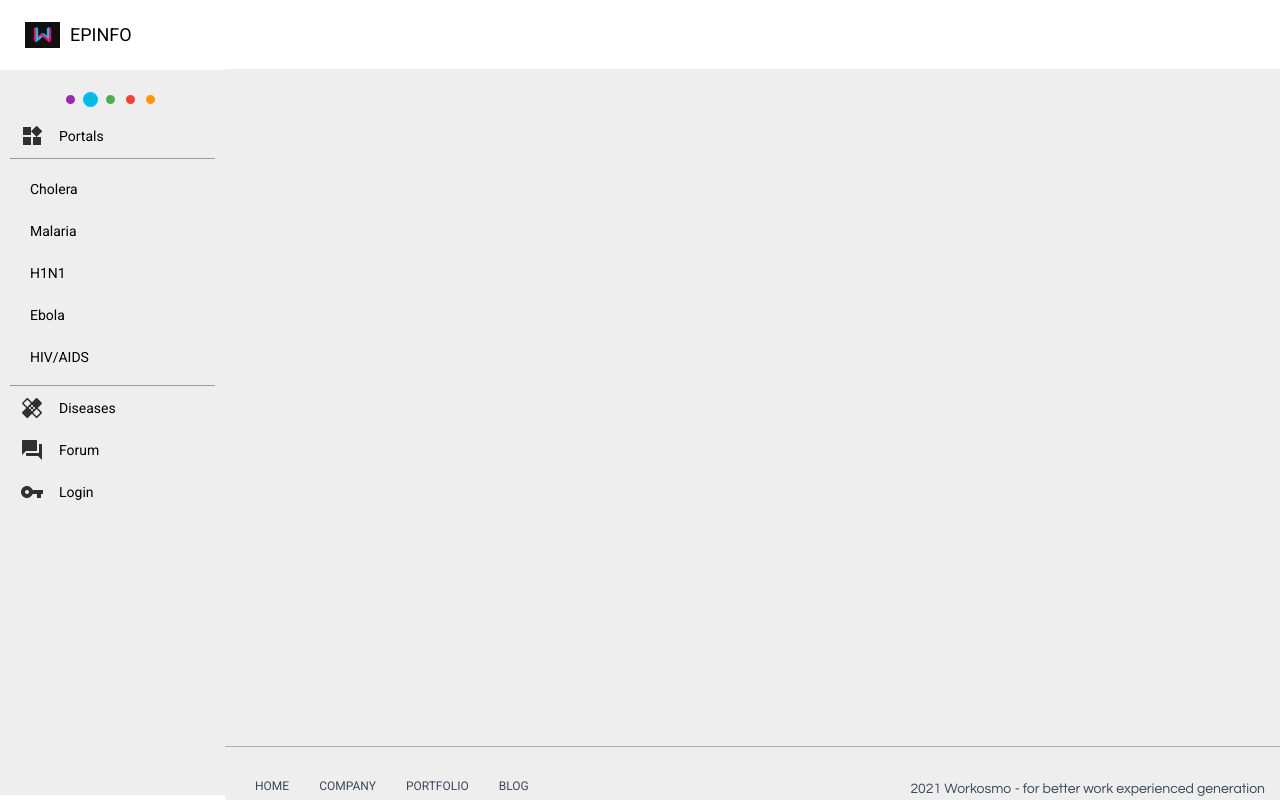
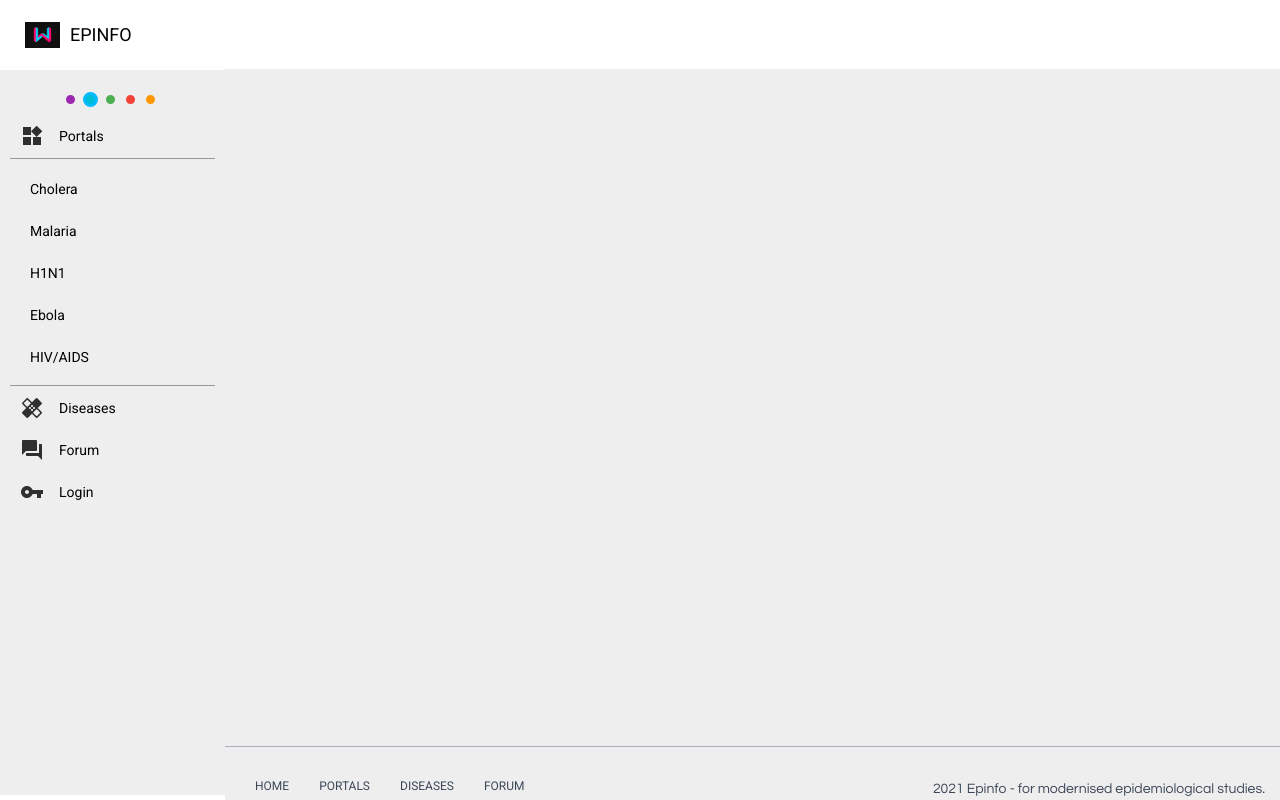
Before and after one commit to abby3010/DevFest-Hackathon, a React (Create React App) app in the folder client/: page /app in a window 1280 px wide. Built offline with nearby package versions, Linux system fonts and the light colour scheme.

Commit message:
footer updated

```diff
--- a/client/src/components/Footer/Footer.js
+++ b/client/src/components/Footer/Footer.js
@@ -17,23 +17,23 @@ export default function Footer(props) {
         <div className={classes.left}>
           <List className={classes.list}>
             <ListItem className={classes.inlineBlock}>
-              <a href="#home" className={classes.block}>
+              <a href="/" className={classes.block}>
                 Home
               </a>
             </ListItem>
             <ListItem className={classes.inlineBlock}>
-              <a href="#company" className={classes.block}>
-                Company
+              <a href="/app/portals" className={classes.block}>
+                Portals
               </a>
             </ListItem>
             <ListItem className={classes.inlineBlock}>
-              <a href="#portfolio" className={classes.block}>
-                Portfolio
+              <a href="/app/diseases" className={classes.block}>
+                Diseases
               </a>
             </ListItem>
             <ListItem className={classes.inlineBlock}>
-              <a href="#blog" className={classes.block}>
-                Blog
+              <a href="/app/forum" className={classes.block}>
+                Forum
               </a>
             </ListItem>
           </List>
@@ -41,7 +41,7 @@ export default function Footer(props) {
         <p className={classes.right}>
           <span>
             {1900 + new Date().getYear()}{" "}
-              Workosmo - for better work experienced generation
+              Epinfo - for modernised epidemiological studies.
           </span>
         </p>
       </div>
```
